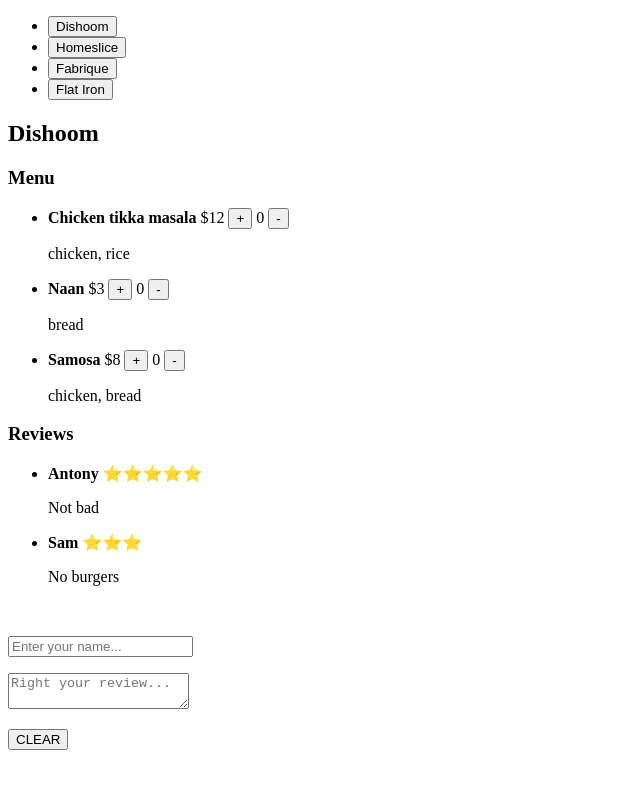
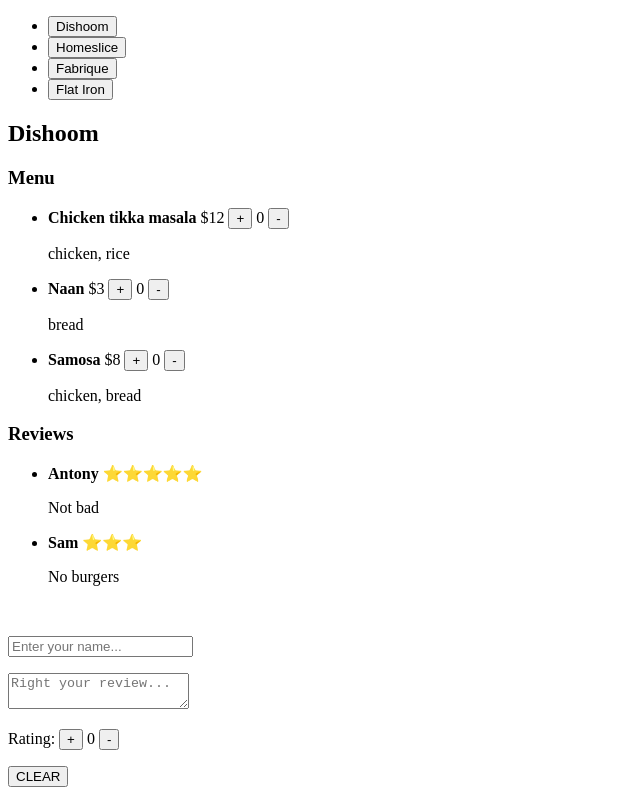
Before and after one commit to vitchet/react-vitaly, a React (Vite) app: page / in a window 1280 px wide. Shown: the whole page, without its empty margins (0-640 px from the left). Built offline with nearby package versions, Linux system fonts and the light colour scheme.

Commit message:
Add rating to review form
- Add rating with counter
- Add type to buttons of Counter to prevent submitting forms

```diff
--- a/src/components/counter/counter.jsx
+++ b/src/components/counter/counter.jsx
@@ -1,9 +1,13 @@
 export const Counter = ({ count, increment, decrement }) => {
   return (
     <>
-      <button onClick={increment}>+</button>
+      <button type="button" onClick={increment}>
+        +
+      </button>
       <span> {count} </span>
-      <button onClick={decrement}>-</button>
+      <button type="button" onClick={decrement}>
+        -
+      </button>
     </>
   );
 };
--- a/src/components/review-form/review-form.jsx
+++ b/src/components/review-form/review-form.jsx
@@ -1,7 +1,21 @@
+import { useCount } from "../../hooks/use-count";
 import { useForm } from "./use-form";
 
+import { Counter } from "../counter/counter";
+
 export const ReviewForm = () => {
-  const { text, userName, setText, setUserName, clear } = useForm();
+  const { text, userName, setText, setUserName, clear: clearForm } = useForm();
+  const {
+    count: rating,
+    increment: incrementRating,
+    decrement: decrementRating,
+    reset: resetRating,
+  } = useCount();
+
+  const clear = () => {
+    clearForm();
+    resetRating();
+  };
 
   return (
     <>
@@ -21,6 +35,14 @@
             onChange={(e) => setText(e.target.value)}
           />
         </p>
+        <p>
+          <span>Rating: </span>
+          <Counter
+            count={rating}
+            increment={incrementRating}
+            decrement={decrementRating}
+          />
+        </p>
         <button type="button" value={text} onClick={clear}>
           CLEAR
         </button>
```
